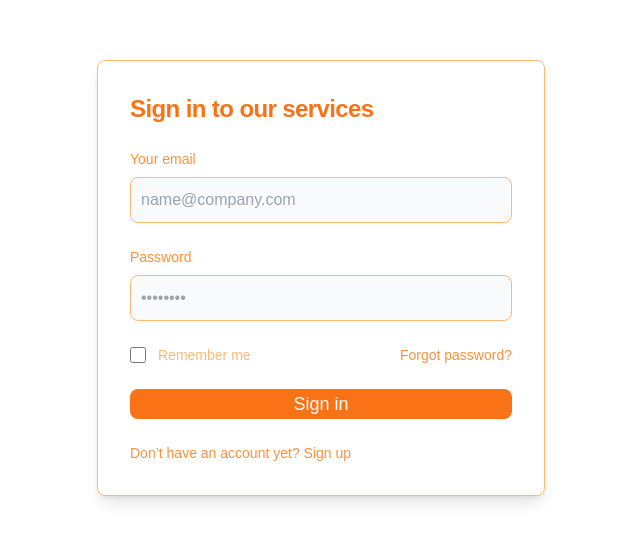
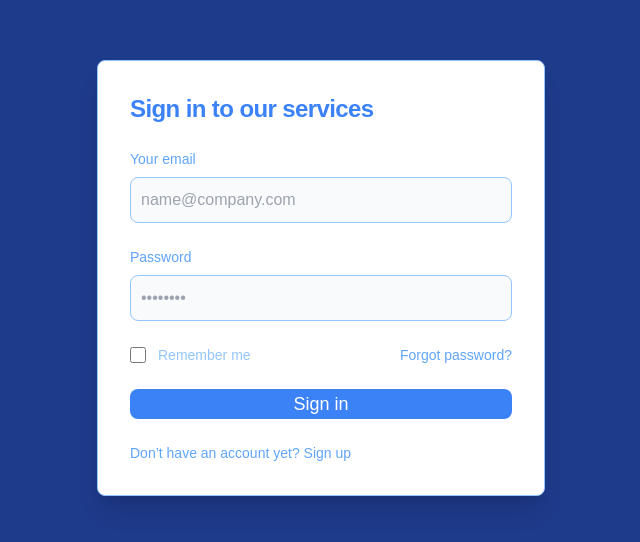
Before and after one commit to AKILADILSHANED/mega_city_cabs_frontend_customer, a Next.js app: page /CustomerLogin in a window 1280 px wide. Shown: the part 122-664 px from the top of the page, without its empty margins (319-959 px from the left). Built offline with nearby package versions, Linux system fonts and the light colour scheme.

Commit message:
Updated Login Page

```diff
--- a/app/CustomerLogin/page.jsx
+++ b/app/CustomerLogin/page.jsx
@@ -11,6 +11,8 @@
 
   const [password, setPassword] = useState("");
   const [passwordError, setpasswordError] = useState("");
+
+  const [commonError, setCommonError] = useState("");
 
   const errorMessages = [
     { state: email, errorSetting: setemailError },
@@ -43,23 +45,23 @@
         if (response == 1) {
           router.push("/CustomerDashBoard");
         } else if (response == 0) {
-          alert("No user");
+          setCommonError("Incorrect User Name or Password!");
         } else {
-          alert("Error from backend");
+          alert(response);
         }
       } else {
-        alert("Respnse Error");
+        alert("No response from server. Please contact administrator!");
       }
     } catch (e) {
-      alert("Error");
+      alert(e);
     }
   };
 
   return (
-    <div className="flex flex-col items-center justify-center px-6 py-8 mx-auto md:h-screen lg:py-0">
-      <div className="border border-orange-300 w-full bg-white rounded-lg shadow-lg dark:border md:mt-0 sm:max-w-md xl:p-0 dark:bg-gray-800 dark:border-gray-700">
+    <div className="flex flex-col items-center justify-center px-6 py-8 mx-auto md:h-screen lg:py-0 bg-blue-900">
+      <div className="border border-blue-300 w-full bg-white rounded-lg shadow-xl dark:border md:mt-0 sm:max-w-md xl:p-0 dark:bg-gray-800 dark:border-gray-700">
         <div className="p-6 space-y-4 md:space-y-6 sm:p-8">
-          <h1 className="text-xl font-bold leading-tight tracking-tight text-orange-500 md:text-2xl dark:text-white">
+          <h1 className="text-xl font-bold leading-tight tracking-tight text-blue-500 md:text-2xl dark:text-white">
             Sign in to our services
           </h1>
           <form
@@ -67,14 +69,14 @@
             className="space-y-4 md:space-y-6"
             action="#">
             <div>
-              <label className="block mb-2 text-sm font-medium text-orange-400 dark:text-white">
+              <label className="block mb-2 text-sm font-medium text-blue-400 dark:text-white">
                 Your email
               </label>
               <input
                 type="email"
                 name="email"
                 id="email"
-                className="bg-gray-50 border border-orange-300 text-gray-900 rounded-lg focus:ring-primary-600 focus:border-primary-600 block w-full p-2.5 dark:bg-gray-700 dark:border-gray-600 dark:placeholder-gray-400 dark:text-white dark:focus:ring-blue-500 dark:focus:border-blue-500"
+                className="outline-blue-400 bg-gray-50 border border-blue-300 text-gray-900 rounded-lg focus:ring-primary-600 focus:border-primary-600 block w-full p-2.5 dark:bg-gray-700 dark:border-gray-600 dark:placeholder-gray-400 dark:text-white dark:focus:ring-blue-500 dark:focus:border-blue-500"
                 placeholder="name@company.com"
                 required=""
                 onChange={(e) => setEmail(e.target.value)}
@@ -87,7 +89,7 @@
               )}
             </div>
             <div>
-              <label className="block mb-2 text-sm font-medium text-orange-400 dark:text-white">
+              <label className="block mb-2 text-sm font-medium text-blue-400 dark:text-white">
                 Password
               </label>
               <input
@@ -95,7 +97,7 @@
                 name="password"
                 id="password"
                 placeholder="••••••••"
-                className="bg-gray-50 border border-orange-300 text-gray-900 rounded-lg focus:ring-primary-600 focus:border-primary-600 block w-full p-2.5 dark:bg-gray-700 dark:border-gray-600 dark:placeholder-gray-400 dark:text-white dark:focus:ring-blue-500 dark:focus:border-blue-500"
+                className="outline-blue-400 bg-gray-50 border border-blue-300 text-gray-900 rounded-lg focus:ring-primary-600 focus:border-primary-600 block w-full p-2.5 dark:bg-gray-700 dark:border-gray-600 dark:placeholder-gray-400 dark:text-white dark:focus:ring-blue-500 dark:focus:border-blue-500"
                 required=""
                 onChange={(e) => setPassword(e.target.value)}
                 value={password}
@@ -118,23 +120,28 @@
                   />
                 </div>
                 <div className="ml-3 text-sm">
-                  <label className="text-orange-300 dark:text-gray-300">
+                  <label className="text-blue-300 dark:text-gray-300">
                     Remember me
                   </label>
                 </div>
               </div>
               <a
                 href="#"
-                className="text-sm font-medium text-orange-400 hover:underline dark:text-primary-500">
+                className="text-sm font-medium text-blue-400 hover:underline dark:text-primary-500">
                 Forgot password?
               </a>
             </div>
             <button
               type="submit"
-              className="w-full h-[30px] text-white bg-orange-500 hover:bg-orange-400 focus:ring-4 focus:outline-none focus:ring-primary-300 text-lg rounded-lg  px-5 text-center dark:bg-primary-600 dark:hover:bg-primary-700 dark:focus:ring-primary-800">
+              className="w-full h-[30px] text-white bg-blue-500 hover:bg-blue-400 focus:ring-4 focus:outline-none focus:ring-primary-300 text-lg rounded-lg  px-5 text-center dark:bg-primary-600 dark:hover:bg-primary-700 dark:focus:ring-primary-800">
               Sign in
             </button>
-            <p className="text-sm font-light text-orange-400 dark:text-gray-400">
+            {commonError && (
+              <div className="text-red-400 font-serif text-sm">
+                <label>{commonError}</label>
+              </div>
+            )}
+            <p className="text-sm font-light text-blue-400 dark:text-gray-400">
               Don’t have an account yet?{" "}
               <a
                 href="/CustomerRegister"
```
